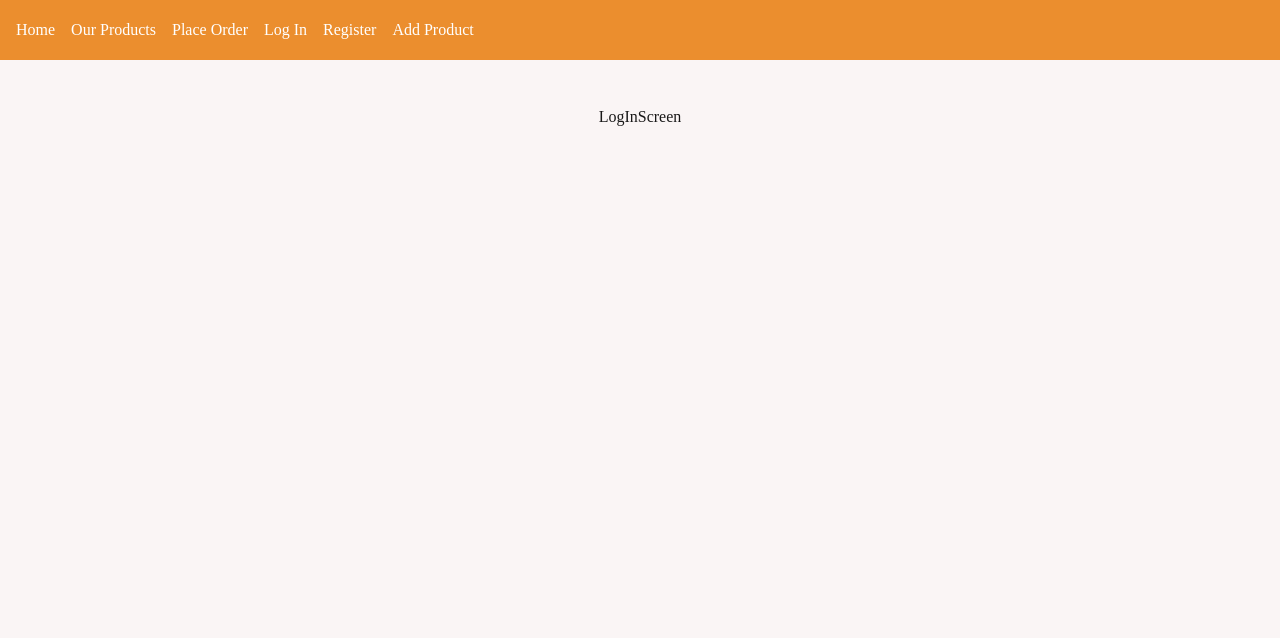
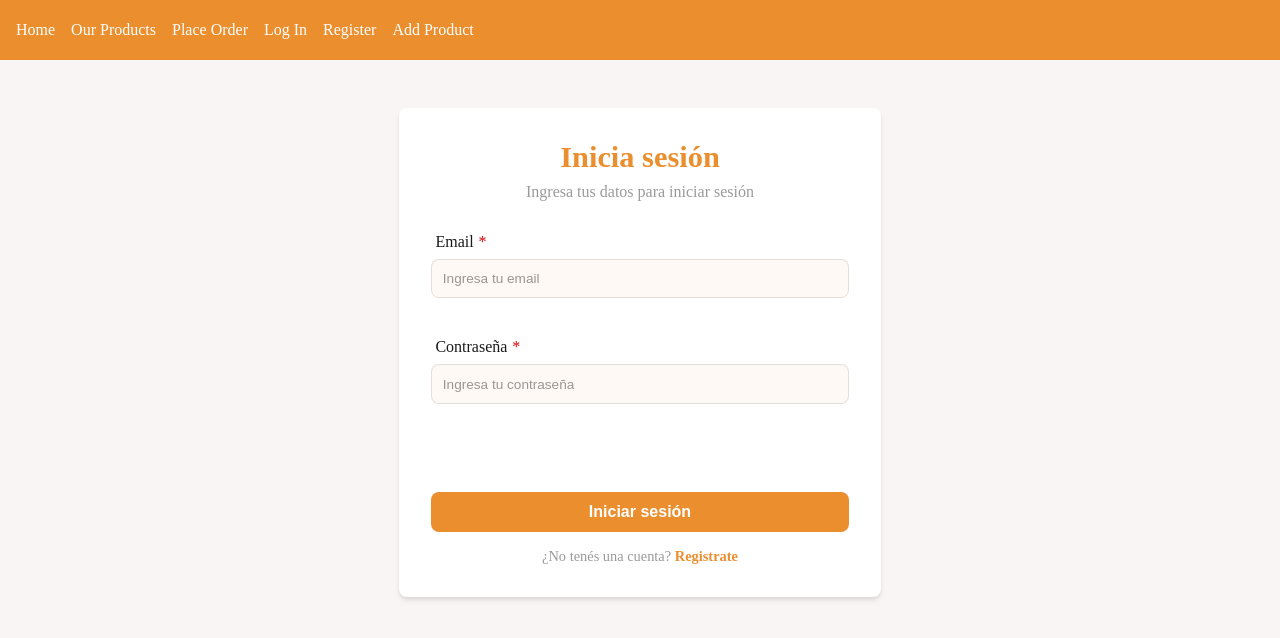
Before and after one commit to nunezjorgepy/Lena-Bakery, a React (Vite) app: page /login in a window 1280 px wide. Shown: the top 638 px of the page. Built offline with nearby package versions, Linux system fonts and the light colour scheme; no server answers.

Commit message:
Crea la página de Log In

```diff
--- a/src/Screens/LogInScreen/LogInScreen.jsx
+++ b/src/Screens/LogInScreen/LogInScreen.jsx
@@ -1,12 +1,25 @@
 import './LogInScreen.css'
 import HeaderComponent from '../../components/layout/HeaderComponent/HeaderComponent'
+import { LOG_IN_FORM_CONSTANTS, initialFormState } from '../../constants/logInForm.constants'
+import InformationFormComponent from '../../components/ui/InformationFormComponent/InformationFormComponent'
 
 function LogInScreen() {
+    const { form_title, form_subtitle, sections, button, footer } = LOG_IN_FORM_CONSTANTS
+
     return (
         <>
             <HeaderComponent />
             <main>
-                <div>LogInScreen</div>
+                <section className='login-section'>
+                    <InformationFormComponent
+                        form_title={form_title}
+                        form_subtitle={form_subtitle}
+                        sections={sections}
+                        button={button}
+                        footer={footer}
+                        initialFormState={initialFormState}
+                    />
+                </section>
             </main>
         </>
     )
--- a/src/components/ui/InformationFormComponent/InformationFormComponent.jsx
+++ b/src/components/ui/InformationFormComponent/InformationFormComponent.jsx
@@ -32,10 +32,12 @@ function InformationFormComponent(props) {
     const renderSections = () => {
         return sections.map((section, index) => (
             <div key={index} className="form-section">
-                <div className="form-section-header">
-                    <span>{section.section_number}</span>
-                    <h2>{section.section_title}</h2>
-                </div>
+                {section.section_number && section.section_title &&
+                    <div className="form-section-header">
+                        <span>{section.section_number}</span>
+                        <h2>{section.section_title}</h2>
+                    </div>
+                }
                 <div className="form-section-flex-container">
                     {section.inputs.map((input, index) => (
                         <div key={index} className={`form-section-group ${input.flex}`}>
--- a/src/constants/logInForm.constants.js
+++ b/src/constants/logInForm.constants.js
@@ -39,13 +39,13 @@ export const LOG_IN_FORM_CONSTANTS = {
     },
     footer: {
         text: "¿No tenés una cuenta?",
-        link_text: "Registrate",
-        link_to: "/register"
+        link: "/register",
+        link_text: "Registrate"
     }
 }
 
 // initialFormState
 export const initialFormState = {
-    [LOG_IN_FORM_CONSTANTS.inputs[0].name]: "",
-    [LOG_IN_FORM_CONSTANTS.inputs[1].name]: ""
+    [LOG_IN_FORM_CONSTANTS.sections[0].inputs[0].name]: "",
+    [LOG_IN_FORM_CONSTANTS.sections[0].inputs[1].name]: ""
 }
```
